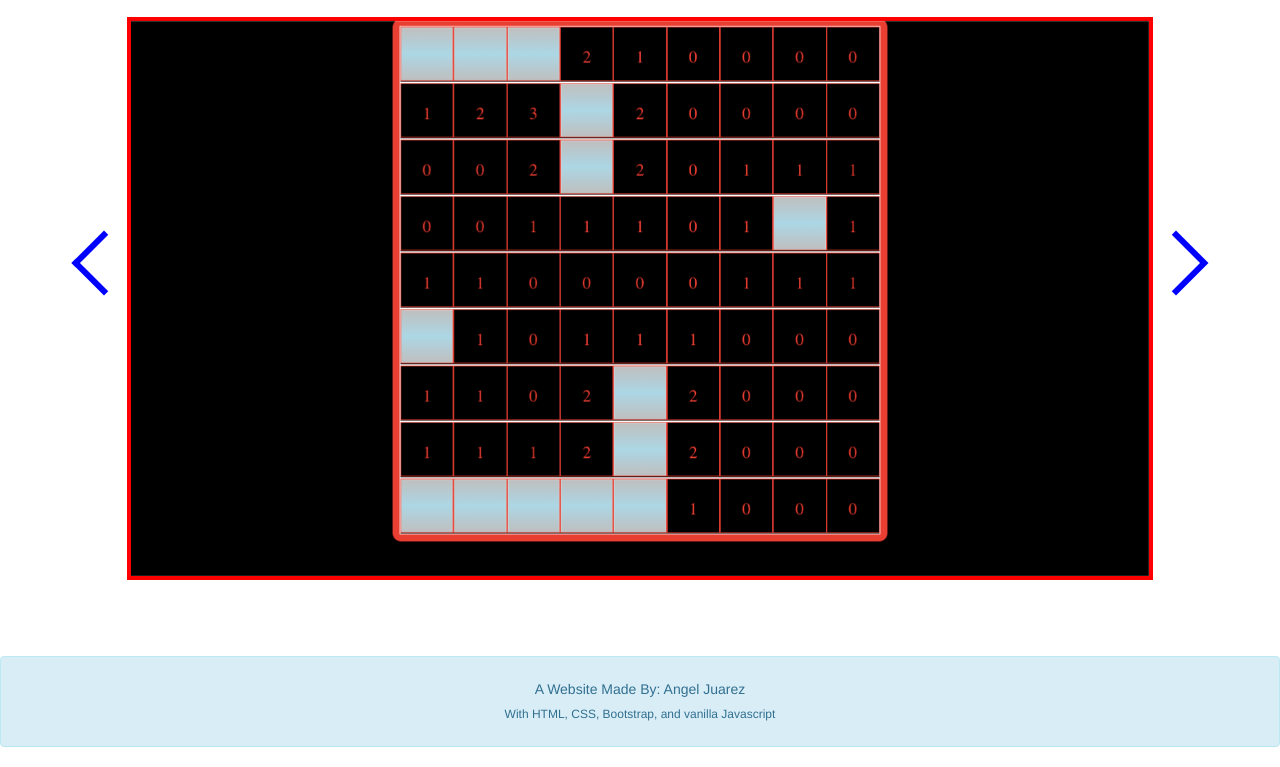
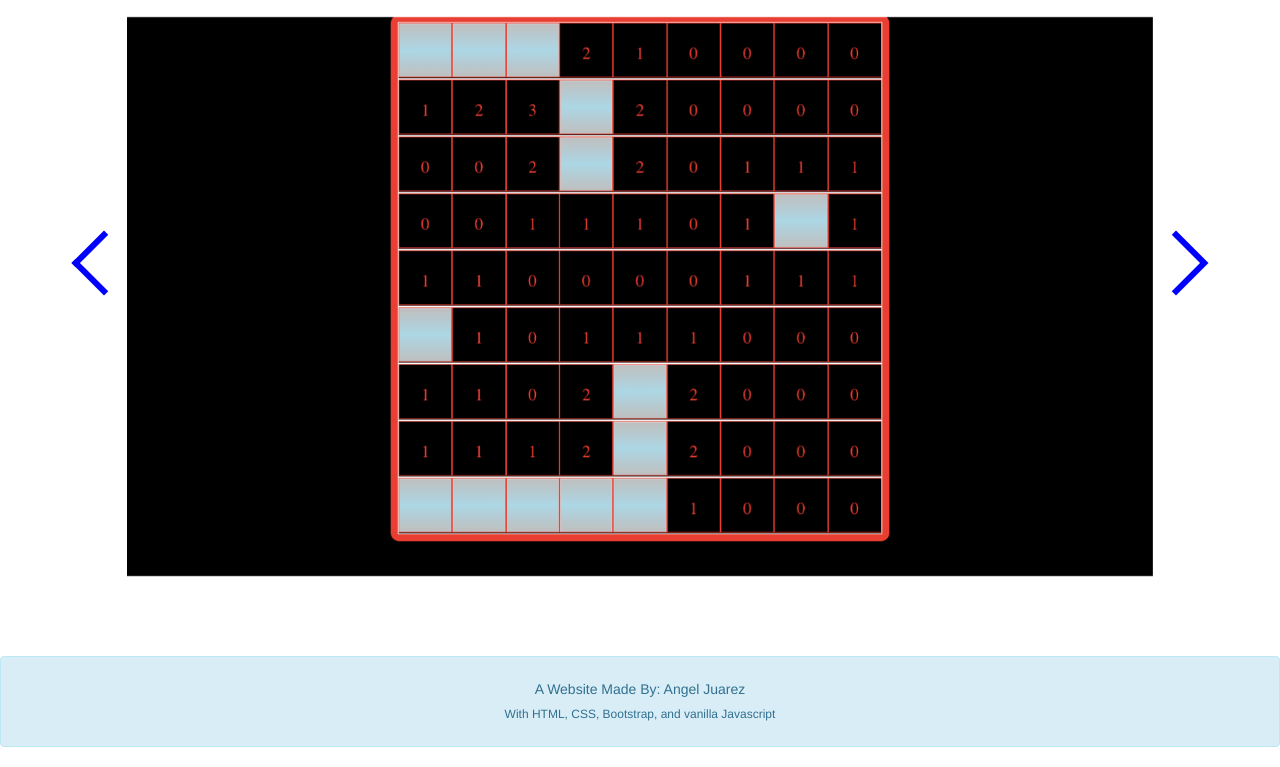
Before and after one commit to angeljuarez77/angels-portfolio, a website: page index.html in a window 1280 px wide. Shown: the part 165-932 px from the top of the page. Drawn offline with Linux system fonts and the light colour scheme.

Commit message:
got rid of slideshow borders

```diff
--- a/css/style.css
+++ b/css/style.css
@@ -9,7 +9,6 @@
   justify-content: space-around;
 }
 .slider-image-wrapper{
-  border: solid red 4px;
   height: 563px;
 }
 .slider-images{
```
